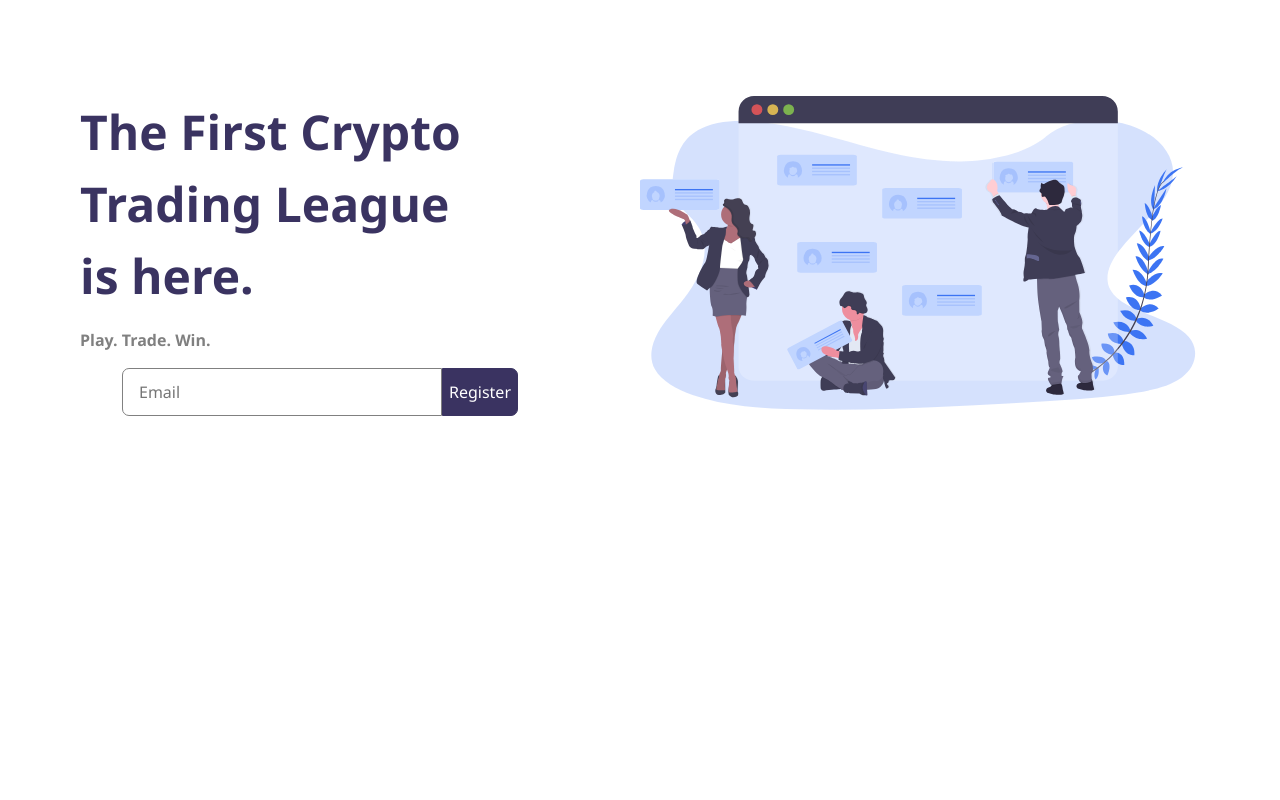
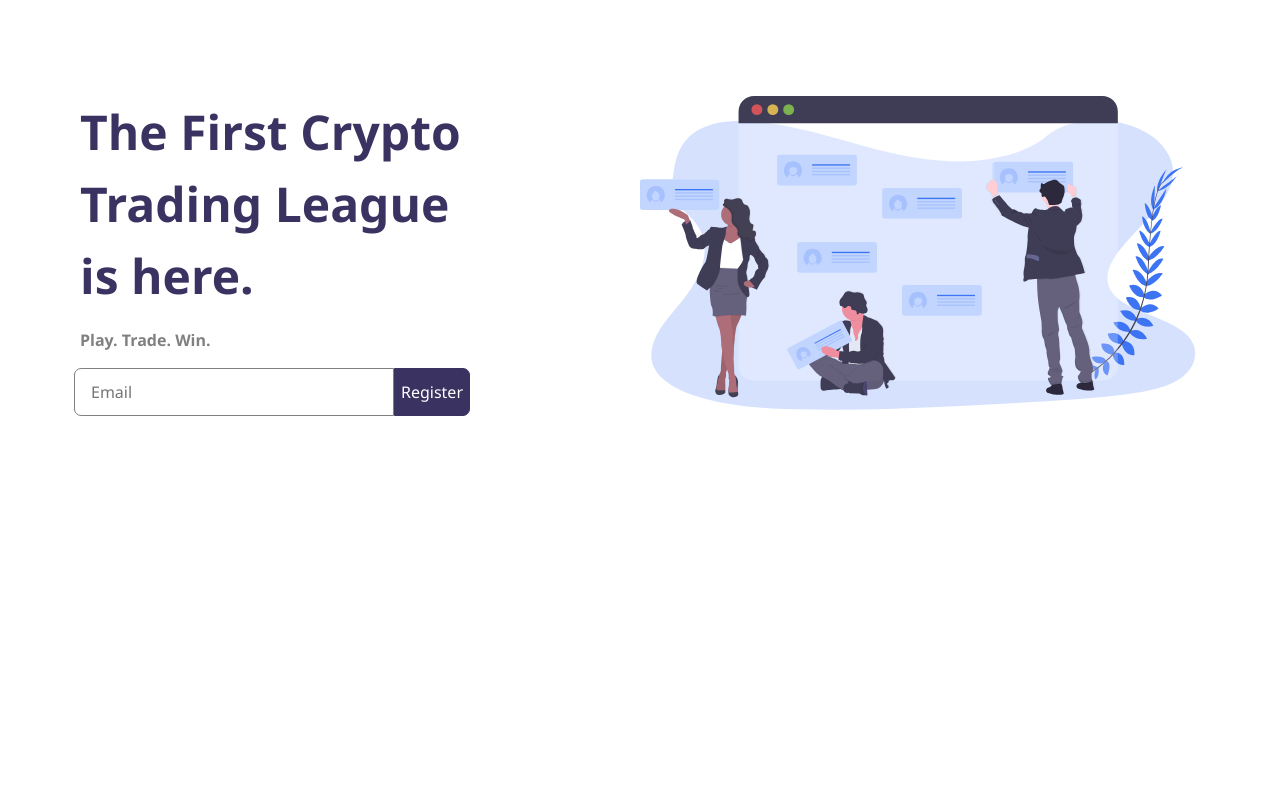
Before and after one commit to PrathamDogra/zubi-internship-task, a React (Create React App) app: page / in a window 1280 px wide. Shown: the top 800 px of the page. Built offline with nearby package versions, Linux system fonts and the light colour scheme.

Commit message:
Third commit

```diff
--- a/src/components/Top/Top.scss
+++ b/src/components/Top/Top.scss
@@ -30,8 +30,8 @@ $main-color: #3a3361;
     position: absolute;
     transform: translate(-50%, -50%);
     padding-top: 3em;
-    // padding-left: 25em;
-    left:25%;
+    padding-left: 24em;
+
     flex: 1;
     input {
       position: relative;
```
